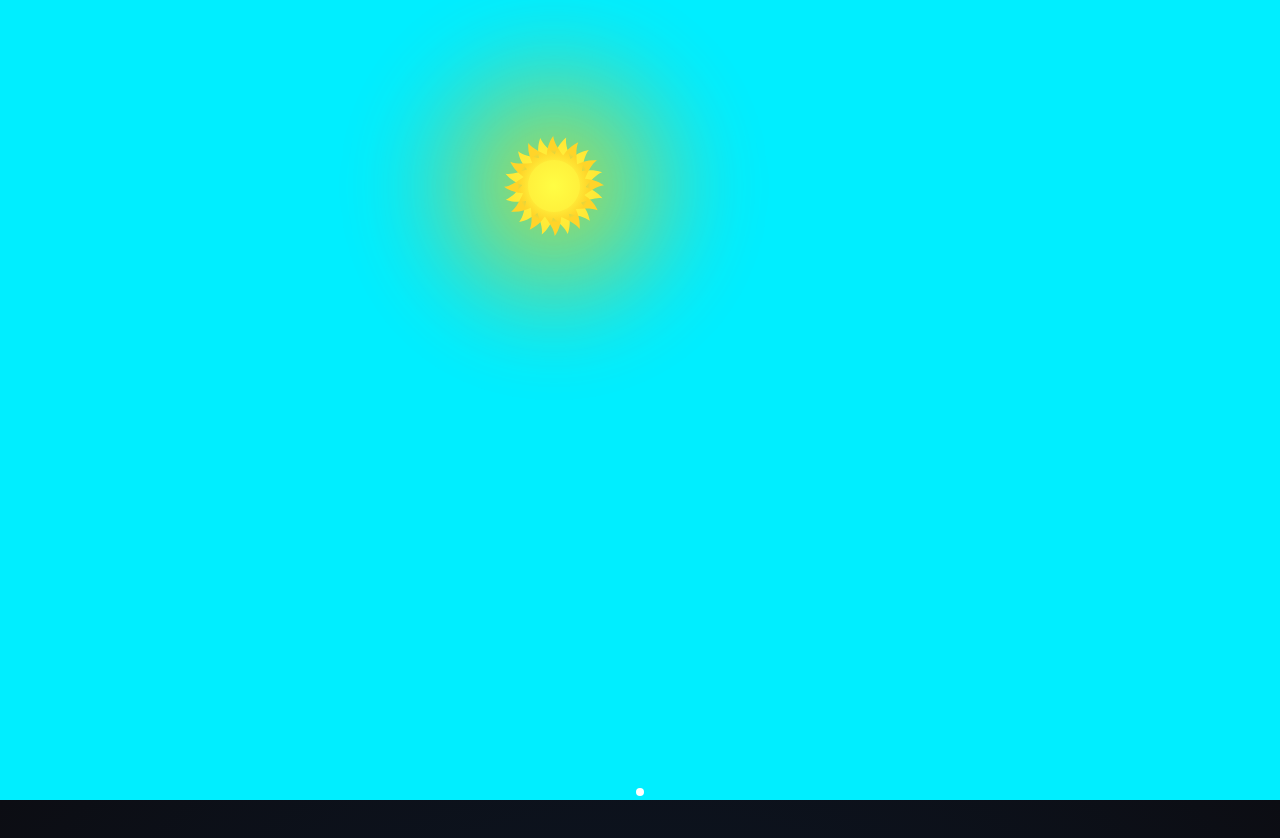
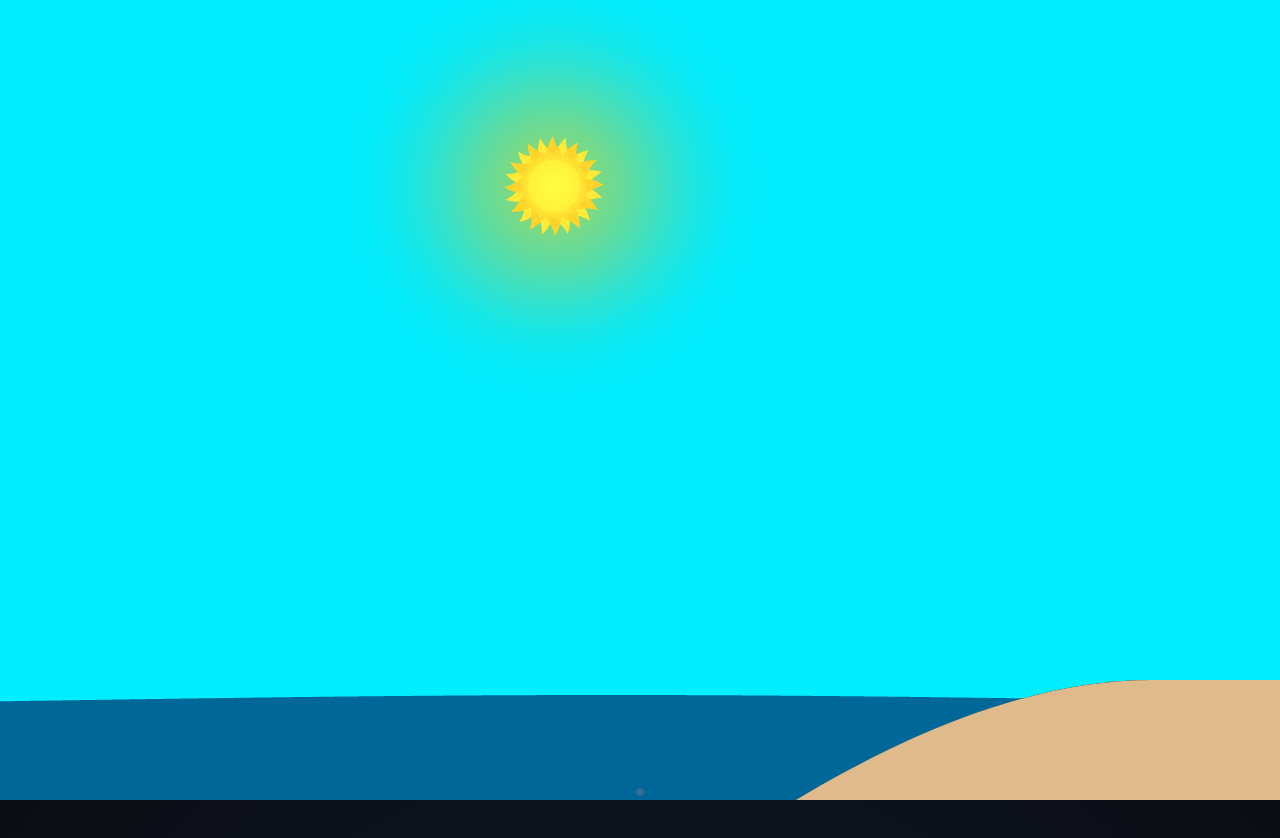
Before and after one commit to Jayant-Gade/Animated-Sky-Wallpaper, a plain HTML site: page index.html in a window 1280 px wide. Shown: the top 838 px of the page. Drawn offline with Linux system fonts and the light colour scheme.

Commit message:
Added Land and Water

```diff
--- a/index.html
+++ b/index.html
@@ -15,6 +15,15 @@
       <div class="center-dot" id="center-dot"></div>
       <div><img src="res/sun.svg" class="sun" id="sun" /></div>
       <div><img src="res/moon.svg" class="moon" id="moon" /></div>
+
+      <svg id="scene" preserveAspectRatio="none">
+        <!--Land mask hides everything behind it-->
+        <path id="land-mask"></path>
+        <!-- Water is drawn first, so it appears behind the land -->
+        <path id="wave"></path>
+        <!-- Land is drawn last, so it appears on top of the water -->
+        <path id="land"></path>
+      </svg>
     </div>
 
     <script src="js/main.js" type="module"></script>
--- a/js/celestials.js
+++ b/js/celestials.js
@@ -129,6 +129,7 @@ export function updateMoonPosition() {
   //opacity = Math.min(screenheight, moonY * 1.5 - screenheight) / screenheight;
   setOpacity(Math.min(screenheight, moonY * 1.5 - screenheight) / screenheight);
   daysky.style.opacity = opacity;
+
   console.log(opacity);
 
   // Position the moon so its center aligns to the calculated position
--- /dev/null
+++ b/js/land.js
@@ -0,0 +1,160 @@
+import { opacity } from "./variables.js";
+
+// --- Configuration Parameters ---
+const LAND_BASE_WIDTH_PERCENT = 0.3;
+const LAND_TOP_WIDTH_PERCENT = 0.1;
+const LAND_HEIGHT_PERCENT = 0.6;
+const LAND_COLOR = "#dfba8aff";
+const WAVE_HEIGHT_PERCENT = 0.5;
+const WAVE_AMPLITUDE = 5;
+const WAVE_FREQUENCY = 0.003;
+const WAVE_SPEED = 0.02;
+const WATER_COLOR = "rgba(0, 70, 128, 0.8)";
+
+// --- Module Variables ---
+let svg, wavePath, landPath, landPathMask;
+let viewportWidth = 0;
+let time = 0;
+//opacity
+// This function finds and stores the necessary DOM elements.
+function initializeElements() {
+  console.log("Attempting to initialize SVG elements...");
+  svg = document.getElementById("scene");
+  wavePath = document.getElementById("wave");
+  landPath = document.getElementById("land");
+  landPathMask = document.getElementById("land-mask");
+
+  if (svg && wavePath && landPath) {
+    console.log("Successfully found SVG elements.");
+    return true;
+  }
+  console.error("Failed to find one or more SVG elements (scene, wave, land).");
+  return false;
+}
+
+// Draws the static land mass on the right side
+function drawLand() {
+  const svgHeight = svg.clientHeight;
+  if (svgHeight === 0) {
+    console.warn(
+      "drawLand called, but svg.clientHeight is 0. Land will not be visible."
+    );
+    return;
+  }
+
+  const landBaseWidth = viewportWidth * LAND_BASE_WIDTH_PERCENT;
+  const landTopWidth = viewportWidth * LAND_TOP_WIDTH_PERCENT;
+  const landHeight = svgHeight * LAND_HEIGHT_PERCENT;
+  const baseLevel = svgHeight;
+
+  const landTipX = viewportWidth - landBaseWidth;
+  const landLeftX = viewportWidth - landTopWidth;
+  const landTopY = baseLevel - landHeight;
+  const landBottomY = baseLevel;
+  const landRightX = viewportWidth;
+
+  const cp1x = (landLeftX + landTipX) / 2;
+  const cp1y = landTopY;
+  const cp2x = landTipX;
+  const cp2y = (landTopY + landBottomY) / 2;
+
+  const pathData = `
+        M ${landLeftX},${landTopY}
+        C ${cp1x},${cp1y}, ${cp2x},${cp2y}, ${landTipX - 100},${landBottomY}
+        L ${landRightX},${landBottomY}
+        L ${landRightX},${landTopY}
+        Z
+    `;
+  var opacityland = opacity < 0.6 ? 0.6 : opacity;
+  landPath.setAttribute("d", pathData);
+  landPath.setAttribute("fill", LAND_COLOR);
+  landPath.setAttribute("opacity", opacityland);
+}
+
+// Draws the static land mass mask on the right side
+function drawLandMask() {
+  const svgHeight = svg.clientHeight;
+  if (svgHeight === 0) {
+    console.warn(
+      "drawLand called, but svg.clientHeight is 0. Land will not be visible."
+    );
+    return;
+  }
+
+  const landBaseWidth = viewportWidth * LAND_BASE_WIDTH_PERCENT;
+  const landTopWidth = viewportWidth * LAND_TOP_WIDTH_PERCENT;
+  const landHeight = svgHeight * LAND_HEIGHT_PERCENT;
+  const baseLevel = svgHeight;
+
+  const landTipX = viewportWidth - landBaseWidth;
+  const landLeftX = viewportWidth - landTopWidth;
+  const landTopY = baseLevel - landHeight;
+  const landBottomY = baseLevel;
+  const landRightX = viewportWidth;
+
+  const cp1x = (landLeftX + landTipX) / 2;
+  const cp1y = landTopY;
+  const cp2x = landTipX;
+  const cp2y = (landTopY + landBottomY) / 2;
+
+  const pathData = `
+        M ${landLeftX},${landTopY}
+        C ${cp1x},${cp1y}, ${cp2x},${cp2y}, ${landTipX - 100},${landBottomY}
+        L ${landRightX},${landBottomY}
+        L ${landRightX},${landTopY}
+        Z
+    `;
+  landPathMask.setAttribute("d", pathData);
+  landPathMask.setAttribute("fill", "#0c0d13");
+}
+
+// Draws and updates the animated wave
+function drawWave() {
+  const svgHeight = svg.clientHeight;
+  if (svgHeight === 0) return; // Don't draw if the container has no height
+
+  const waveHeight = svgHeight * WAVE_HEIGHT_PERCENT;
+  const baseLevel = svgHeight;
+
+  let pathData = `M 0,${baseLevel - waveHeight}`;
+  for (let x = 0; x <= viewportWidth; x++) {
+    const yPoint =
+      waveHeight + Math.sin(x * WAVE_FREQUENCY + time) * WAVE_AMPLITUDE;
+    pathData += ` L ${x},${baseLevel - yPoint}`;
+  }
+  pathData += ` L ${viewportWidth},${baseLevel} L 0,${baseLevel} Z`;
+  wavePath.setAttribute("d", pathData);
+  wavePath.setAttribute("fill", WATER_COLOR);
+}
+
+// The main animation loop that gets called on every frame
+function animationLoop() {
+  time += WAVE_SPEED;
+  drawWave();
+  requestAnimationFrame(animationLoop);
+}
+
+// This function will be called once to set the initial size.
+export function setLand() {
+  console.log("Setting initial size...");
+  viewportWidth = window.innerWidth;
+  if (svg) {
+    svg.setAttribute("width", viewportWidth);
+    drawLand(); // Draw static land based on initial size
+    drawLandMask();
+  }
+}
+
+// This is the core logic that sets up and starts the animation.
+function initializeAndRunAnimation() {
+  console.log("Window is loaded. Initializing animation.");
+  if (initializeElements()) {
+    setLand();
+    animationLoop();
+  }
+}
+
+// We export a single function to initialize the entire animation.
+export function startLandAnimation() {
+  initializeAndRunAnimation();
+}
--- a/js/main.js
+++ b/js/main.js
@@ -1,5 +1,6 @@
 import { updateMoonPosition, updateSunPosition } from "./celestials.js";
 import { updateinterval } from "./config.js";
+import { setLand, startLandAnimation } from "./land.js";
 import { updateStars } from "./stars.js";
 
 updateSunPosition();
@@ -15,3 +16,5 @@ updateStars(); //update star after opacity updated
 
 //setInterval(updateStars, 600000);
 setInterval(updateStars, updateinterval * 10);
+startLandAnimation();
+setInterval(setLand, updateinterval); // update every minute
--- a/js/variables.js
+++ b/js/variables.js
@@ -7,6 +7,10 @@ export function setOpacity(newValue) {
 
 export var animationcomplete = true;
 
+export function setAnimationComplete() {
+  animationcomplete = true;
+  console.log(`✅ Initial Animations completed`);
+}
 ///debugging
 
 export var hours = 0;
--- a/style.css
+++ b/style.css
@@ -9,6 +9,18 @@ background: radial-gradient(
     #0d1d31 0%,
     #0c0d13 100%
 );
+body2 {
+    margin: 0;
+    overflow: hidden;
+    background-color: #87ceeb; /* Sky blue color */
+}
+svg {
+    position: absolute;
+    bottom: 0;
+    left: 0;
+    width: 100%;
+    height: 25%; /* Give SVG enough height to contain elements */
+}
 overflow: hidden;
 margin: 0;
 }
@@ -57,7 +69,7 @@ height: 100vh;
 background-color: rgb(0, 238, 255); /* transparent white */
 pointer-events: none; /* allows interactions with elements above */
 z-index: -10; /* stay behind everything */
-transition: background-color 5s ease-in-out, fadein 5s ease-in-out;
+transition:fadein 5s ease-in-out;
 opacity: 0;
 }
 .moon {
```
Also changed, not shown: 1 other file.
